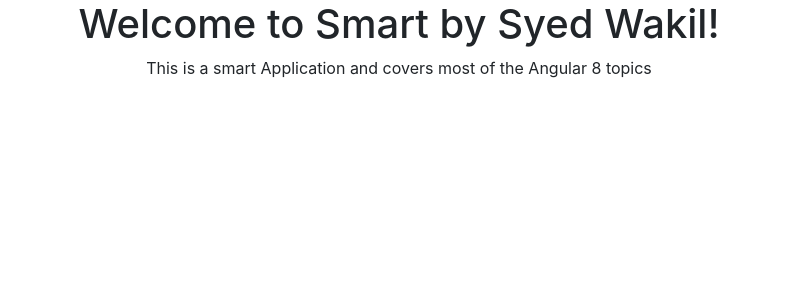
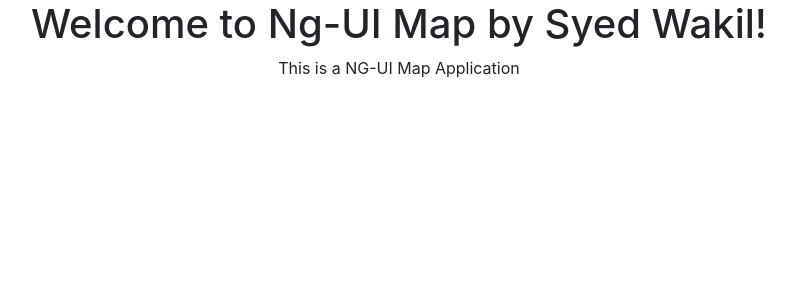
Before and after one commit to sayedmelb/syedpack, an Angular app: page / in a window 1280 px wide. Shown: the top 300 px of the page, without its empty margins (241-1036 px from the left). Built offline with nearby package versions, Linux system fonts and the light colour scheme.

Commit message:
updated  text

```diff
--- a/package.json
+++ b/package.json
@@ -27,12 +27,12 @@
   },
   "devDependencies": {
     "@angular-devkit/build-angular": "~0.801.2",
-    "@angular/cli": "~8.1.2",
+    "@angular/cli": "^8.2.0",
     "@angular/compiler-cli": "~8.1.2",
     "@angular/language-service": "~8.1.2",
-    "@types/node": "~8.9.4",
     "@types/jasmine": "~3.3.8",
     "@types/jasminewd2": "~2.0.3",
+    "@types/node": "~8.9.4",
     "codelyzer": "^5.0.0",
     "jasmine-core": "~3.4.0",
     "jasmine-spec-reporter": "~4.2.1",
--- a/src/app/app.component.ts
+++ b/src/app/app.component.ts
@@ -6,7 +6,7 @@ import { Component } from '@angular/core';
   styleUrls: ['./app.component.scss']
 })
 export class AppComponent {
-  title = 'Smart by Syed Wakil';
-  summary = " This is a smart Application and covers most of the Angular 8 topics"
+  title = 'Ng-UI Map by Syed Wakil';
+  summary = " This is a NG-UI  Map Application"
 
 }
```
Also changed, not shown: 1 other file (tests, documents, lock files or other folders).
